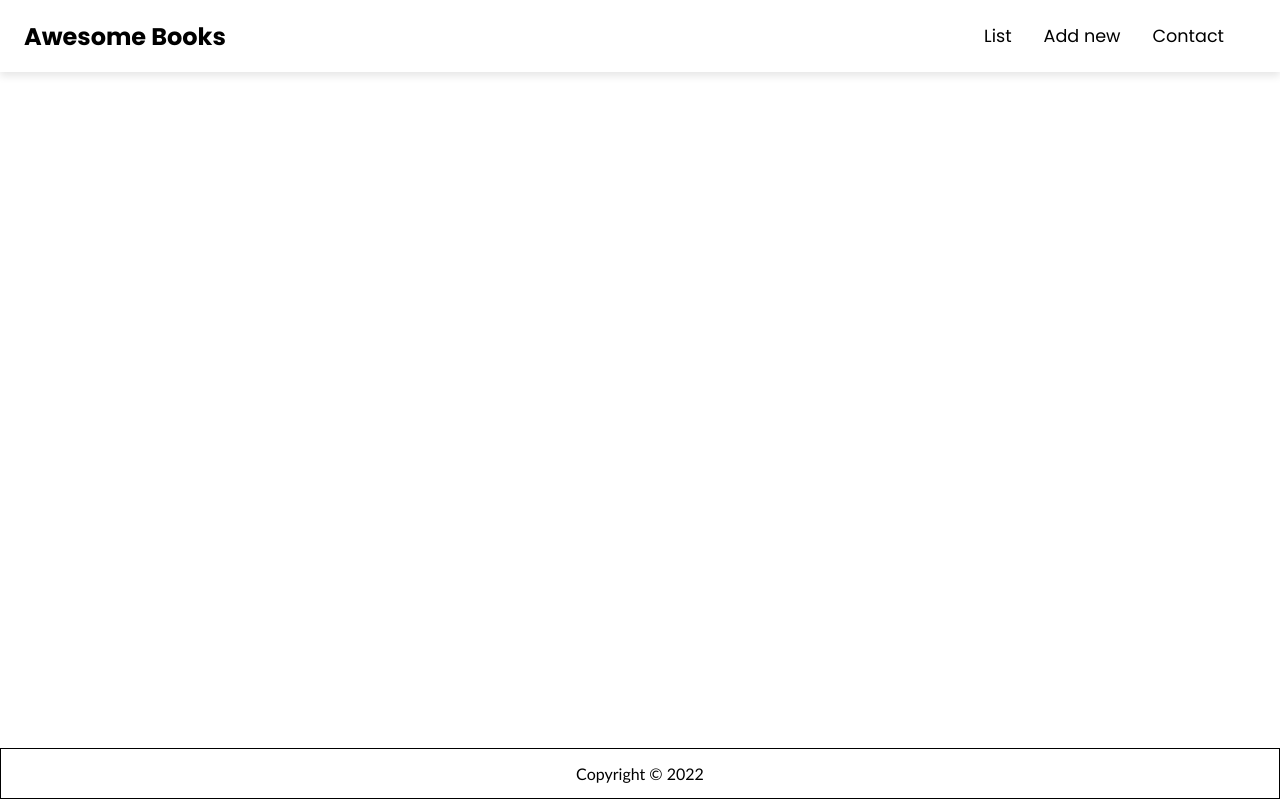
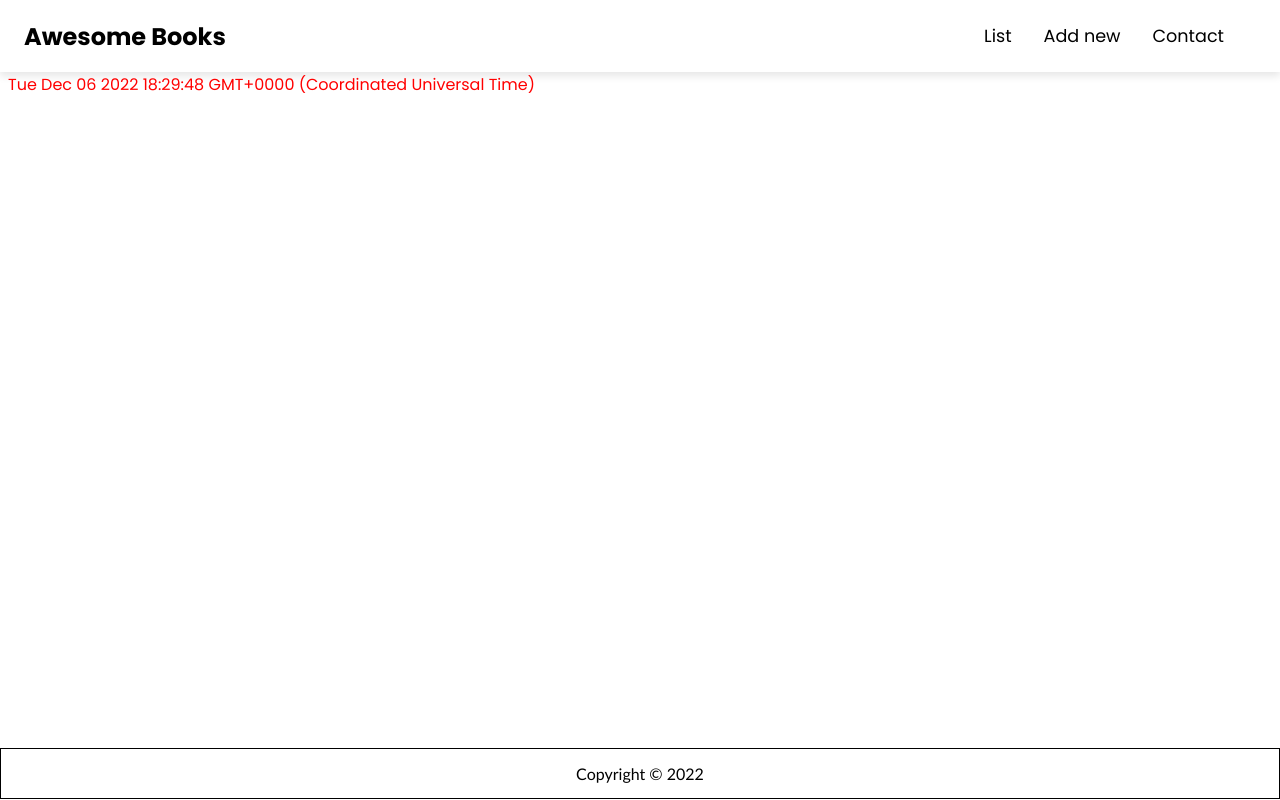
Before and after one commit to kennedyowusu/awesome-books, a website: page index.html in a window 1280 px wide. Both pictures are taken after a click on the link "List". Drawn offline with Linux system fonts and the light colour scheme.

Commit message:
install luxon package for date and time

```diff
--- a/index.css
+++ b/index.css
@@ -138,7 +138,6 @@ h3 {
   flex-wrap: wrap;
   justify-content: center;
   align-items: center;
-  /* margin-top: 5rem; */
 }
 
 .container {
--- a/index.html
+++ b/index.html
@@ -20,7 +20,7 @@
     <li><a href="#contact" id="display_contact">Contact</a></li>
    </ul>
   </nav>
-  <div class="date"></div>
+  <div class="date" style="color: red;">Show Date & Time</div>
  </header>
 
  <section class="book-list" id="book-list"></section>
--- a/index.js
+++ b/index.js
@@ -1,6 +1,7 @@
 /* eslint-disable class-methods-use-this */
 /* eslint-disable no-restricted-globals */
 /* eslint-disable no-unused-vars */
+
 const form = document.querySelector('#form');
 const Author = document.querySelector('.Author');
 const Title = document.querySelector('.Title');
@@ -15,6 +16,7 @@ const displayContact = document.querySelector('#display_contact');
 const displayBooks = document.querySelector('#display_list');
 const displayForm = document.querySelector('#display_form');
 const date = document.querySelector('.date');
+
 class Book {
   // eslint-disable-next-line no-useless-constructor, no-empty-function
   constructor() {}
@@ -119,7 +121,7 @@ const showBooksOnly = () => {
   container.style.display = 'none';
   bookText.style.display = 'block';
   contact.style.display = 'none';
-  date.style.display = 'none';
+  date.style.display = '';
 };
 
 const showOnlyForm = () => {
--- a/package.json
+++ b/package.json
@@ -27,5 +27,8 @@
     "stylelint-config-standard": "^21.0.0",
     "stylelint-csstree-validator": "^1.9.0",
     "stylelint-scss": "^3.21.0"
+  },
+  "dependencies": {
+    "luxon": "^3.1.1"
   }
 }
```
Also changed, not shown: modules/fetch_date.js (added, +9 -0 lines), 1 other file.
